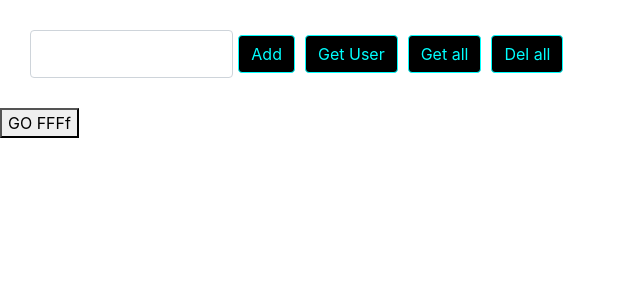
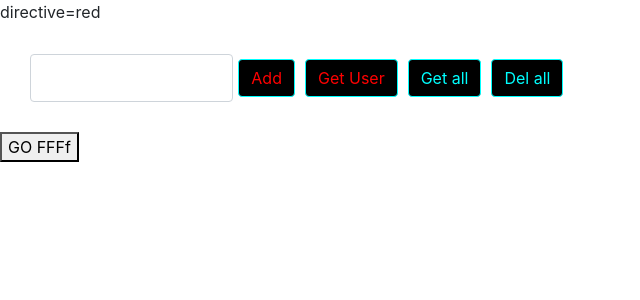
Before and after one commit to Lolibai/modularityteam, an Angular app: page /account/login in a window 1280 px wide. Shown: the top 300 px of the page, without its empty margins (0-640 px from the left). Built offline with nearby package versions, Linux system fonts and the light colour scheme.

Commit message:
directive red

```diff
--- a/src/app/app.module.ts
+++ b/src/app/app.module.ts
@@ -7,12 +7,14 @@ import { ColaborationComponent } from './colaboration/colaboration.component';
 import { UsersService } from './services/test.service';
 import { HttpClientModule } from '@angular/common/http';
 import { RouterModule } from '@angular/router';
+import { StyleDirective } from './directives/style.directive';
 
 
 @NgModule({
   declarations: [
     AppComponent,
-    ColaborationComponent
+    ColaborationComponent,
+    StyleDirective
   ],
   imports: [
     BrowserModule,
--- a/src/app/colaboration/colaboration.component.html
+++ b/src/app/colaboration/colaboration.component.html
@@ -1,8 +1,9 @@
 <form>
+  <p>directive=red</p>
     <div class="form-group row">
       <input type="text" name="title" [(ngModel)]="userName" class="form-control col-sm-2" >
-      <button (click)="addUser()" type="button" class="btn btn-default b1">Add</button>
-      <button [routerLink]="['/account/user', 'id']" type="button" class="btn btn-default b1">Get User</button>
+      <button appStyle (click)="addUser()" type="button" class="btn btn-default b1">Add</button>
+      <button appStyle [routerLink]="['/account/user', 'id']" type="button" class="btn btn-default b1">Get User</button>
       <button (click)="getAll()" type="button" class="btn btn-default b1">Get all</button>
       <button (click)="delAll()" type="button" class="btn btn-default b1">Del all</button>
       <!-- <button (click)="delOne()" type="button" class="btn btn-default b1">Del User</button> -->
@@ -14,6 +15,6 @@
     <li *ngFor="let item of profiles" >
       <button class="b1 btn btn-primary" (click)="delOne(item._id)">Delete</button>
       <!-- <button (click)="editInput(item)" class=" b1 btn btn-primary">Edit</button> -->
-      {{item.name}} <button class="b1" (click)="go(item._id)">{{item._id}}</button>
+      {{item.name}} <button class="b1" [routerLink]="['/account/user', 'id']">{{item._id}}</button>
     </li>
   </ol>
--- /dev/null
+++ b/src/app/directives/style.directive.ts
@@ -0,0 +1,13 @@
+import { Directive, ElementRef, OnInit } from '@angular/core';
+
+    @Directive({
+        selector: '[appStyle]'
+    })
+
+    export class StyleDirective implements OnInit {
+        constructor (private element: ElementRef) {}
+
+        ngOnInit() {
+            this.element.nativeElement.style.color = 'red';
+                }
+    }
```
